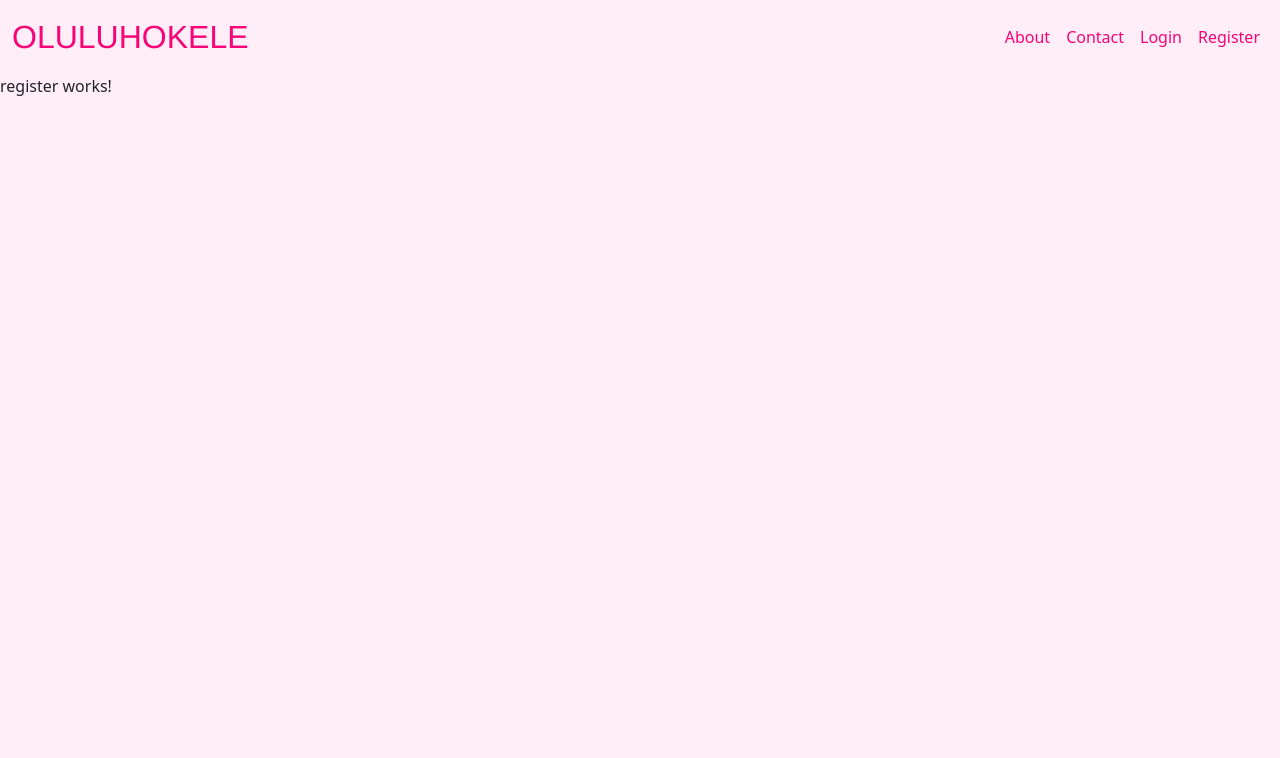
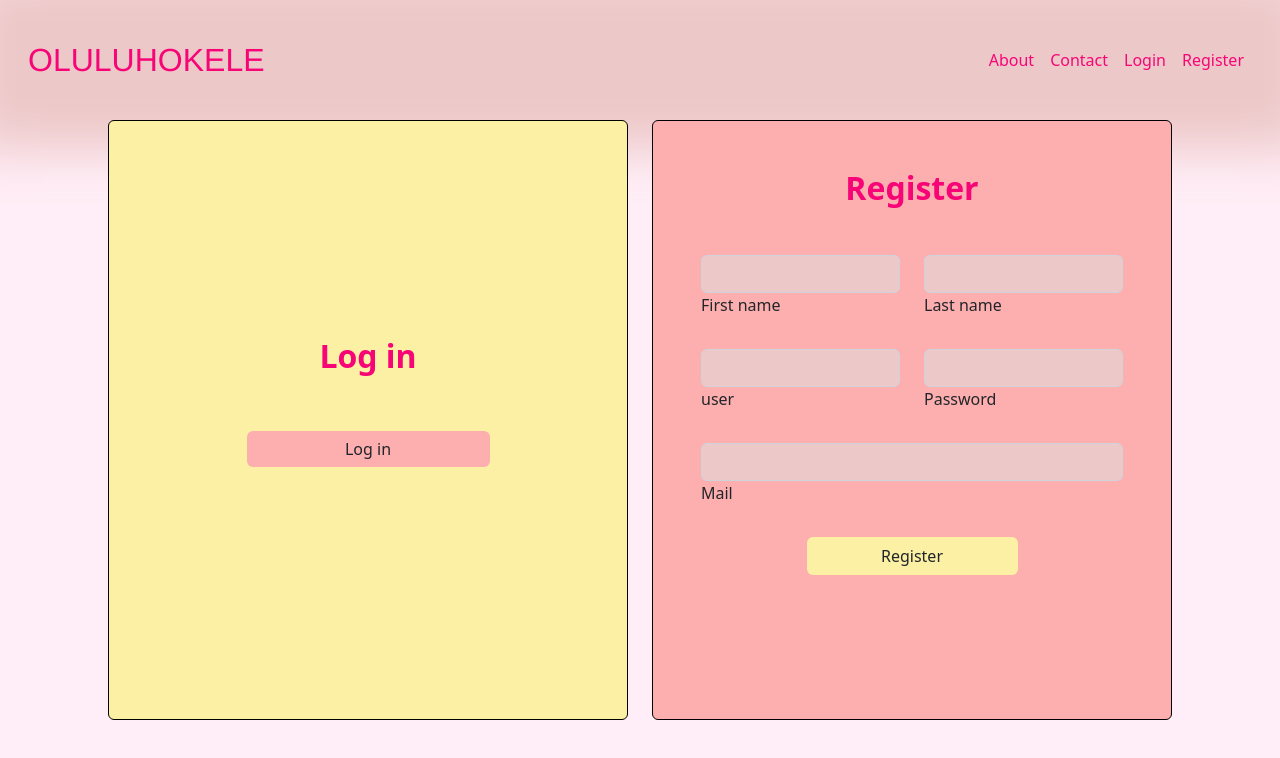
Before and after one commit to AlbertoGonzalezLlorens/Proyecto_Final_FrontEnd, an Angular app: page /register in a window 1280 px wide. Shown: the top 758 px of the page. Built offline with nearby package versions, Linux system fonts and the light colour scheme.

Commit message:
login/register

```diff
--- a/angular.json
+++ b/angular.json
@@ -94,5 +94,8 @@
         }
       }
     }
+  },
+  "cli": {
+    "analytics": false
   }
 }
--- a/src/app/elements/header/header.component.css
+++ b/src/app/elements/header/header.component.css
@@ -1,11 +1,11 @@
 /* Header*/
-.tm-header{
+.cont{
   background: rgb(237, 200, 200);
   height: 80px;
   position: relative;
   box-shadow: 0px 0px 50px 50px rgb(237, 200, 200);
-  margin-bottom:2vh;
-  margin-top:2vh;
+  margin-bottom:1.5vh;
+  margin-top:1.5vh;
   margin-left: 2vh;
   margin-right:2vh;
 }
--- a/src/app/login/login.component.html
+++ b/src/app/login/login.component.html
@@ -1,65 +1,18 @@
 <app-header></app-header>
 
-<!-- Section: Design Block -->
-<div class="row d-flex justify-content-center">
-  <div class="col-3 col-lg-3"></div>
-  <div class="text-center">
-    <!-- Background image -->
-    <div
-      class="p-5 bg-image"
-      style="
-        background-image: url('https://mdbootstrap.com/img/new/textures/full/171.jpg');
-        height: 300px;
-      "
-    ></div>
-    <!-- Background image -->
-
-    <div
-      class="card mx-4 mx-md-5 shadow-5-strong"
-      style="
-        margin-top: -100px;
-        background: hsla(0, 0%, 100%, 0.8);
-        backdrop-filter: blur(30px);
-      "
-    >
+<div class="container-fluid d-flex justify-content-center">
+  <div class="row ">
+    <div class="col-12 col-lg-6">
+      <div class="card" style="--bs-bg-opacity: .5;border:1px black solid; background-color:rgb(252, 240, 165);width: 65vh; height: 75vh;">
         <div class="card-body py-5 px-md-5">
-        <div class="row d-flex justify-content-center">
-          <div class="col-lg-8">
-            <h2 class="fw-bold mb-5">Sign up now</h2>
           <form>
-              <!-- 2 column grid layout with text inputs for the first and last names -->
-              <div class="row">
-                <div class="col-md-6 mb-4">
-                  <div class="form-outline">
-                    <input
-                      type="text"
-                      id="form3Example1"
-                      class="form-control"
-                    />
-                    <label class="form-label" for="form3Example1"
-                      >First name</label
-                    >
-                  </div>
-                </div>
-                <div class="col-md-6 mb-4">
-                  <div class="form-outline">
-                    <input
-                      type="text"
-                      id="form3Example2"
-                      class="form-control"
-                    />
-                    <label class="form-label" for="form3Example2"
-                      >Last name</label
-                    >
-                  </div>
-                </div>
-              </div>
+            <h2 class="fw-bold mb-5" style="text-align: center;color:#f70577;">Login</h2>
 
             <!-- Email input -->
             <div class="form-outline mb-4">
-                <input type="email" id="form3Example3" class="form-control" />
+              <input type="user" id="form3Example3" class="form-control" style="background: rgb(237, 200, 200);"/>
               <label class="form-label" for="form3Example3"
-                  >Email address</label
+                >User</label
               >
             </div>
 
@@ -69,6 +22,7 @@
                 type="password"
                 id="form3Example4"
                 class="form-control"
+                style="background: rgb(237, 200, 200);"
               />
               <label class="form-label" for="form3Example4">Password</label>
             </div>
@@ -83,39 +37,25 @@
                 checked
               />
               <label class="form-check-label" for="form2Example33">
-                  Subscribe to our newsletter
+                Remember me
               </label>
             </div>
-
-              <!-- Submit button -->
-              <button type="submit" class="btn btn-primary btn-block mb-4">
-                Sign up
-              </button>
-
-              <!-- Register buttons -->
-              <div class="text-center">
-                <p>or sign up with:</p>
-                <button type="button" class="btn btn-link btn-floating mx-1">
-                  <i class="fab fa-facebook-f"></i>
-                </button>
-
-                <button type="button" class="btn btn-link btn-floating mx-1">
-                  <i class="fab fa-google"></i>
-                </button>
-
-                <button type="button" class="btn btn-link btn-floating mx-1">
-                  <i class="fab fa-twitter"></i>
-                </button>
-
-                <button type="button" class="btn btn-link btn-floating mx-1">
-                  <i class="fab fa-github"></i>
-                </button>
+            <div class="d-grid gap-2 col-6 mx-auto">
+              <a class="btn" href="#" role="button" style="background-color:rgb(253, 175, 175);">Log in</a>
             </div>
           </form>
+        </div>
+      </div>
+    </div>
+    <div class="col-12 col-lg-6 card1">
+      <div class="card" style="--bs-bg-opacity: .5;border:1px black solid; background-color:rgb(253, 175, 175);width: 65vh; height: 75vh;">
+        <div class="card-body">
+          <h2 class="fw-bold mb-5" style="margin-top:25vh;text-align: center;color:#f70577; ">Register</h2>
+          <div class="d-grid gap-2 col-6 mx-auto">
+            <a class="btn" href="/register" role="button" style="border:0px;background-color:rgb(252, 240, 165); margin-top:1vh;">Register</a>
           </div>
         </div>
       </div>
     </div>
   </div>
 </div>
-<!-- Section: Design Block -->
--- a/src/app/register/register.component.html
+++ b/src/app/register/register.component.html
@@ -1,3 +1,91 @@
 <app-header></app-header>
 
-<p>register works!</p>
+<div class="container-fluid d-flex justify-content-center">
+    <div class="row ">
+      <div class="col-12 col-lg-6">
+        <div class="card" style="--bs-bg-opacity: .5;border:1px black solid; background-color:rgb(252, 240, 165);width: 65vh; height: 75vh;">
+            <div class="card-body">
+                <h2 class="fw-bold mb-5" style="text-align: center;color:#f70577; margin-top:25vh">Log in</h2>
+                <div class="d-grid gap-2 col-6 mx-auto">
+                    <a class="btn" href="/login" role="button" style="border:0px;background-color:rgb(253, 175, 175); margin-top:1vh;">Log in</a>
+                </div>
+            </div>
+          </div>
+      </div>
+      <div class="col-12 col-lg-6 card1">
+        <div class="card" style="--bs-bg-opacity: .5;border:1px black solid; background-color:rgb(253, 175, 175);width: 65vh; height: 75vh;">
+            <div class="card-body py-5 px-md-5">
+              <form>
+                <h2 class="fw-bold mb-5" style="text-align: center;color:#f70577;">Register</h2>
+
+                <div class="row">
+                    <div class="col-md-6 mb-4">
+                      <div class="form-outline">
+                        <input
+                          type="text"
+                          id="form3Example1"
+                          class="form-control"
+                          style="background: rgb(237, 200, 200);"
+                        />
+                        <label class="form-label" for="form3Example1"
+                          >First name</label
+                        >
+                      </div>
+                    </div>
+                    <div class="col-md-6 mb-4">
+                      <div class="form-outline">
+                        <input
+                          type="text"
+                          id="form3Example2"
+                          class="form-control"
+                          style="background: rgb(237, 200, 200);"
+                        />
+                        <label class="form-label" for="form3Example2"
+                          >Last name</label
+                        >
+                      </div>
+                    </div>
+                  </div>
+
+                  <div class="row">
+                    <div class="col-md-6 mb-4">
+                      <div class="form-outline">
+                        <input
+                          type="text"
+                          id="form3Example1"
+                          class="form-control"
+                          style="background: rgb(237, 200, 200);"
+                        />
+                        <label class="form-label" for="form3Example1"
+                          >user</label
+                        >
+                      </div>
+                    </div>
+                    <div class="col-md-6 mb-4">
+                      <div class="form-outline">
+                        <input
+                        type="password"
+                        id="form3Example4"
+                        class="form-control"
+                        style="background: rgb(237, 200, 200);"
+                  />
+                  <label class="form-label" for="form3Example4">Password</label>
+                      </div>
+                    </div>
+                  </div>
+                <!-- Email input -->
+                <div class="form-outline mb-4">
+                  <input type="user" id="form3Example3" class="form-control" style="background: rgb(237, 200, 200);"/>
+                  <label class="form-label" for="form3Example3"
+                    >Mail</label
+                  >
+                </div>
+                <div class="d-grid gap-2 col-6 mx-auto">
+                  <a class="btn" href="#" role="button" style="background-color:rgb(252, 240, 165);">Register</a>
+                </div>
+              </form>
+            </div>
+          </div>
+      </div>
+    </div>
+  </div>
```
Also changed, not shown: src/app/elements/elements.module.ts (+5 -2 lines), src/app/elements/newform/newform.component.ts (added, +10 -0 lines), src/app/elements/newform/newform.component.css (added), src/app/elements/newform/newform.component.html (added), 1 other file (tests, documents, lock files or other folders). Lines whose indentation alone changed are shown as unchanged.
